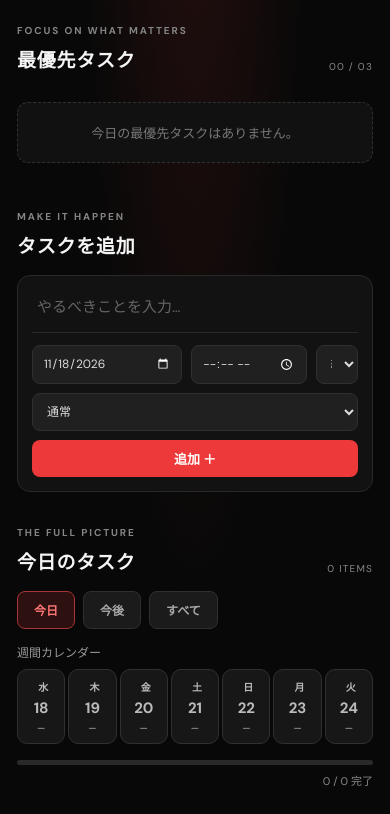
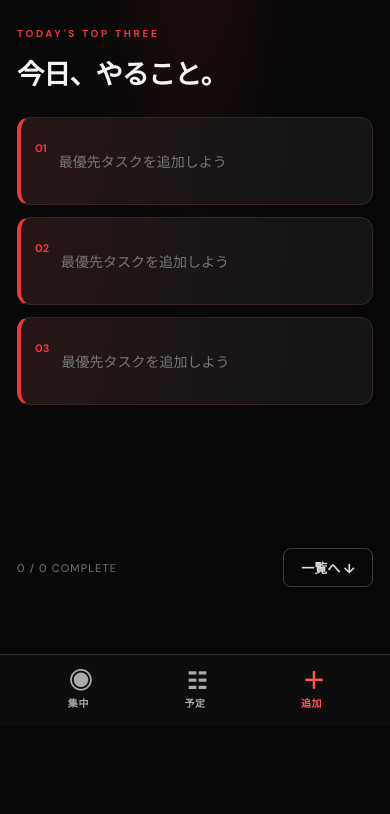
Before and after one commit to vgrf9p9t4h-create/noir-app, a plain HTML site: page index.html in a window 390 px wide. Shown: the part 118-932 px from the top of the page. After the commit the page ends 844 px from the top, so only its background shows below. Drawn offline with Linux system fonts and the light colour scheme.

Commit message:
Add files via upload

```diff
--- a/app.js
+++ b/app.js
@@ -51,8 +51,37 @@ function persist(){try{localStorage.setItem(STORAGE_KEY,JSON.stringify(tasks));}
 function updateDate(){const d=new Date();$("today").textContent=`${d.getFullYear()}.${pad(d.getMonth()+1)}.${pad(d.getDate())}  ${["SUN","MON","TUE","WED","THU","FRI","SAT"][d.getDay()]}`;}
 function resetForm(){editingId=null;$("task-form").reset();$("task-date").value=todayKey();$("task-repeat").value="none";$("form-heading").textContent="タスクを追加";$("submit-task").textContent="追加 ＋";$("cancel-edit").hidden=true;}
 function editTask(t){editingId=t.id;$("task-title").value=t.title;$("task-date").value=t.date;$("task-time").value=t.time||"";$("task-priority").value=t.priority;$("task-repeat").value=t.repeat||"none";$("form-heading").textContent="タスクを編集";$("submit-task").textContent="変更を保存";$("cancel-edit").hidden=false;$("task-form").scrollIntoView({behavior:"smooth",block:"center"});$("task-title").focus();}
+function renderFocus(){
+ const today=todayKey();
+ const todayTasks=sorted(tasks.filter(t=>t.date===today&&t.priority==="top")).slice(0,3);
+ $("focus-date").textContent=new Intl.DateTimeFormat("ja-JP",{month:"long",day:"numeric",weekday:"short"}).format(new Date());
+ const host=$("focus-items");host.replaceChildren();
+ for(let i=0;i<3;i++){
+  const task=todayTasks[i],row=el("div","focus-item"+(task?.done?" focus-done":""));
+  row.append(el("span","focus-index",String(i+1).padStart(2,"0")));
+  if(task){
+   const title=el("span","focus-task-title",task.title);
+   row.append(title);
+   if(task.time)row.append(el("span","focus-task-time",task.time));
+   const btn=el("button","focus-check",task.done?"✓":"○");
+   btn.type="button";btn.setAttribute("aria-label",task.done?`${task.title}を未完了にする`:`${task.title}を完了にする`);
+   btn.addEventListener("click",()=>{task.done=!task.done;persist();});
+   row.append(btn);
+  }else row.append(el("span","focus-placeholder","最優先タスクを追加しよう"));
+  host.append(row);
+ }
+ $("focus-progress").textContent=`${todayTasks.filter(t=>t.done).length} / ${todayTasks.length} COMPLETE`;
+}
+function goTo(target){
+ if(target==="focus"){document.body.classList.add("focus-mode");window.scrollTo({top:0,behavior:"smooth"});return;}
+ document.body.classList.remove("focus-mode");
+ const node=$(target==="add"?"add-section":"all-section");
+ requestAnimationFrame(()=>{node.scrollIntoView({behavior:"smooth",block:"start"});if(target==="add")$("task-title").focus({preventScroll:true});});
+}
+document.querySelectorAll("[data-jump]").forEach(btn=>btn.addEventListener("click",()=>goTo(btn.dataset.jump)));
+$("focus-exit").addEventListener("click",()=>goTo("tasks"));
 function render(){
-  generateRepeats();updateDate();renderWeek();
+  generateRepeats();updateDate();renderWeek();renderFocus();
   const today=todayKey();
   const top=sorted(tasks.filter(t=>!t.done&&t.priority==="top"&&t.date===today)).slice(0,3);
   $("priority-count").textContent=`${pad(top.length)} / 03`;
@@ -116,3 +145,6 @@ $("import-file").addEventListener("change",async e=>{
 resetForm();render();
 // Refresh today's view when returning to the app after midnight.
 document.addEventListener("visibilitychange",()=>{if(!document.hidden)render();});
+
+// Open in focus mode for a quick glance on iPhone; tasks remain accessible via the bottom navigation.
+document.body.classList.add("focus-mode");
--- a/index.html
+++ b/index.html
@@ -12,7 +12,19 @@
   <link rel="stylesheet" href="style.css">
 </head>
 <body>
-  <main class="app">
+  <main class="app" id="top">
+    <section class="hero-focus" id="hero-focus" aria-label="フォーカス表示">
+      <div class="focus-top"><span class="focus-brand">NOIR<span class="dot">.</span></span><span class="focus-date" id="focus-date"></span></div>
+      <p class="focus-kicker">TODAY'S TOP THREE</p>
+      <h2 class="focus-heading">今日、やること。</h2>
+      <div class="focus-items" id="focus-items"></div>
+      <div class="focus-bottom"><span id="focus-progress">0 / 3 COMPLETE</span><button type="button" class="focus-exit" id="focus-exit">一覧へ ↓</button></div>
+    </section>
+    <nav class="bottom-nav" aria-label="NOIRナビゲーション">
+      <button type="button" data-jump="focus" class="nav-button"><span aria-hidden="true">◉</span><small>集中</small></button>
+      <button type="button" data-jump="tasks" class="nav-button"><span aria-hidden="true">☷</span><small>予定</small></button>
+      <button type="button" data-jump="add" class="nav-button nav-add"><span aria-hidden="true">＋</span><small>追加</small></button>
+    </nav>
     <header class="topbar">
       <div>
         <p class="eyebrow">YOUR DAY, IN CONTROL</p>
@@ -21,7 +33,7 @@
       <div class="date" id="today"></div>
     </header>
 
-    <section class="priority-section">
+    <section class="priority-section" id="priority-section">
       <div class="section-heading">
         <div>
           <p class="eyebrow">FOCUS ON WHAT MATTERS</p>
@@ -34,7 +46,7 @@
       </div>
     </section>
 
-    <section class="add-section">
+    <section class="add-section" id="add-section">
       <div class="section-heading">
         <div>
           <p class="eyebrow">MAKE IT HAPPEN</p>
@@ -58,7 +70,7 @@
       </form>
     </section>
 
-    <section class="all-section">
+    <section class="all-section" id="all-section">
       <div class="section-heading">
         <div>
           <p class="eyebrow">THE FULL PICTURE</p>
@@ -88,7 +100,7 @@
         <input id="import-file" type="file" accept="application/json,.json" hidden>
       </div>
     </section>
-    <footer>LESS NOISE. MORE FOCUS. <span class="version">V3</span></footer>
+    <footer>LESS NOISE. MORE FOCUS. <span class="version">V4</span></footer>
   </main>
   <script src="app.js"></script>
   <script>if ("serviceWorker" in navigator) window.addEventListener("load", () => navigator.serviceWorker.register("./service-worker.js").catch(console.error));</script>
--- a/service-worker.js
+++ b/service-worker.js
@@ -1,4 +1,4 @@
-const CACHE = 'noir-pwa-v3';
+const CACHE = 'noir-pwa-v4';
 const ASSETS = ['./','./index.html','./style.css','./app.js','./manifest.webmanifest','./icons/noir-192.png','./icons/noir-512.png'];
 self.addEventListener('install', e => { e.waitUntil(caches.open(CACHE).then(c => c.addAll(ASSETS))); self.skipWaiting(); });
 self.addEventListener('activate', e => { e.waitUntil(caches.keys().then(keys => Promise.all(keys.filter(k => k !== CACHE).map(k => caches.delete(k))))); self.clients.claim(); });
--- a/style.css
+++ b/style.css
@@ -76,3 +76,36 @@ footer{text-align:center;color:#555;font-size:9px;letter-spacing:.25em;padding:1
 .task.overdue .task-sub{color:#ff7777}
 .task-meta{flex-wrap:wrap;justify-content:flex-end}
 @media(max-width:520px){.week-strip{gap:3px}.week-day{padding:9px 0}.week-num{font-size:15px}}
+
+/* NOIR V4: immersive iPhone-first focus display */
+html{scroll-behavior:smooth}
+body{padding-bottom:env(safe-area-inset-bottom,0px)}
+.app{padding-bottom:calc(100px + env(safe-area-inset-bottom,0px))}
+.hero-focus{display:none}
+.bottom-nav{position:fixed;bottom:0;left:0;right:0;z-index:20;display:flex;justify-content:center;gap:8px;padding:9px 14px calc(10px + env(safe-area-inset-bottom,0px));background:rgba(14,14,14,.96);border-top:1px solid #343434;backdrop-filter:blur(16px);-webkit-backdrop-filter:blur(16px)}
+.nav-button{width:min(120px,30%);min-height:52px;background:transparent;color:#aaa;display:flex;align-items:center;justify-content:center;flex-direction:column;gap:2px;padding:4px;border-radius:12px;margin:0}
+.nav-button span{font-size:23px;line-height:1}.nav-button small{font-size:10px;letter-spacing:.06em}
+.nav-button:hover,.nav-button:focus-visible{background:#262626;color:#fff}
+.nav-add{color:#ff5555}
+.focus-mode .app>.topbar,.focus-mode .app>.priority-section,.focus-mode .app>.add-section,.focus-mode .app>.all-section,.focus-mode .app>.backup-section,.focus-mode .app>footer{display:none}
+.focus-mode .hero-focus{display:flex}
+.hero-focus{min-height:calc(100dvh - 150px - env(safe-area-inset-bottom,0px));flex-direction:column;justify-content:flex-start;padding:12px 0 16px;margin:0}
+.focus-top{display:flex;align-items:center;justify-content:space-between;gap:10px}
+.focus-brand{font-size:29px;font-weight:800;letter-spacing:.16em}
+.focus-date{font-size:12px;color:#999}
+.focus-kicker{font-size:10px;font-weight:800;letter-spacing:.27em;color:#ed3939;margin:clamp(35px,8vh,85px) 0 12px}
+.focus-heading{font-size:clamp(27px,7vw,48px);letter-spacing:-.04em;margin:0 0 25px}
+.focus-items{display:grid;gap:12px}
+.focus-item{display:flex;align-items:center;gap:12px;min-height:88px;padding:18px 14px;border:1px solid #3a2525;border-left:4px solid #ed3939;border-radius:13px;background:linear-gradient(100deg,#271616,#151515 75%)}
+.focus-index{font-size:11px;font-weight:800;color:#ed3939;align-self:flex-start;padding-top:5px}
+.focus-task-title{font-size:clamp(17px,4.6vw,27px);font-weight:800;line-height:1.45;overflow-wrap:anywhere;flex:1}
+.focus-placeholder{font-size:14px;color:#777;flex:1}
+.focus-task-time{font-size:11px;color:#aaa}
+.focus-check{background:transparent;border:1px solid #804545;color:#fff;min-width:42px;min-height:42px;padding:6px;margin:0;font-size:23px;border-radius:50%}
+.focus-done{opacity:.55;border-color:#333;border-left-color:#555}
+.focus-done .focus-task-title{text-decoration:line-through}
+.focus-bottom{display:flex;align-items:center;justify-content:space-between;margin-top:auto;padding-top:28px;font-size:11px;letter-spacing:.1em;color:#777}
+.focus-exit{margin:0;background:transparent;border:1px solid #3b3b3b;color:#ddd}
+#all-section,#add-section{scroll-margin-top:20px}
+@media(min-width:650px){.hero-focus{max-width:650px;margin:0 auto}}
+@media(prefers-reduced-motion:reduce){html{scroll-behavior:auto}}
```
Also changed, not shown: README.txt.
